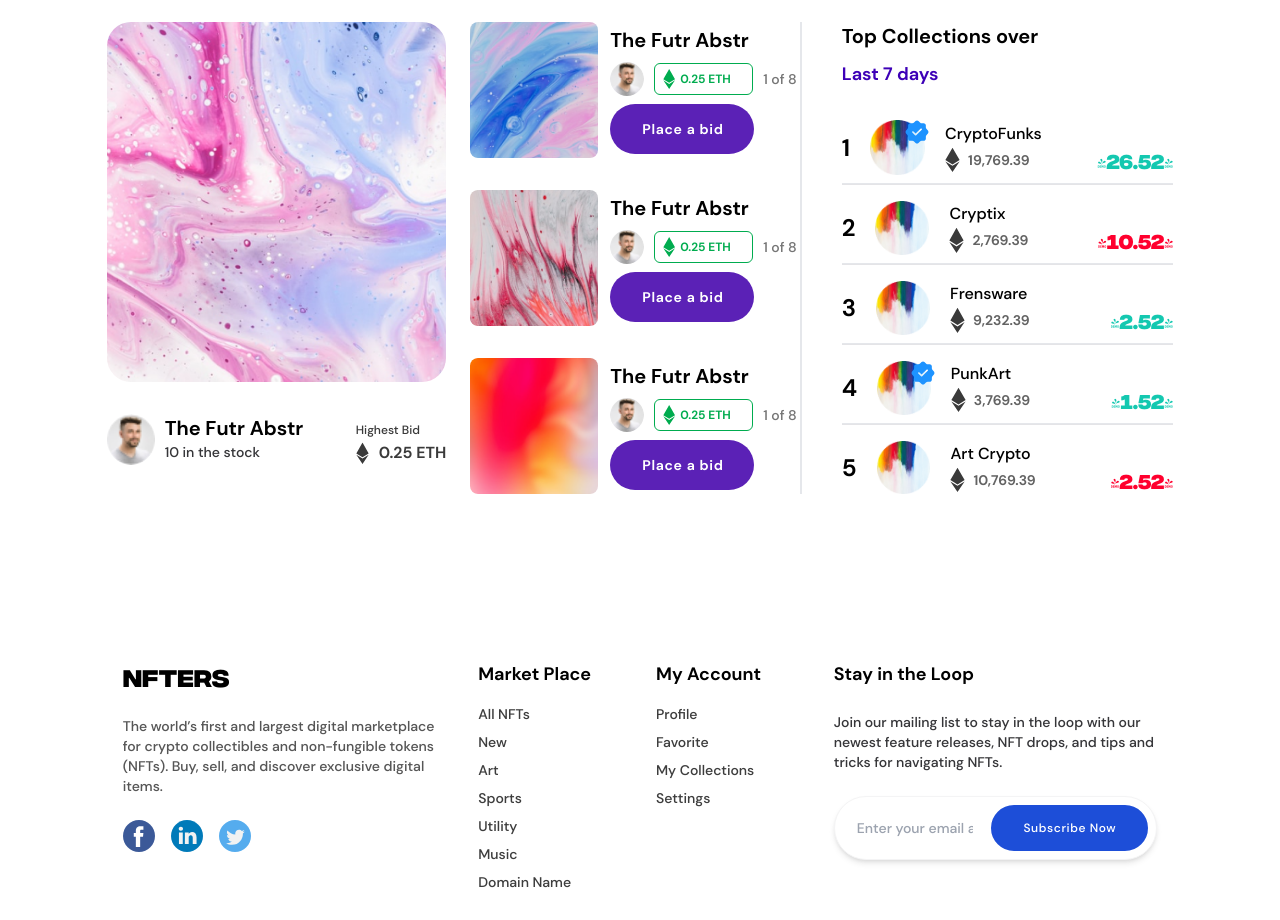
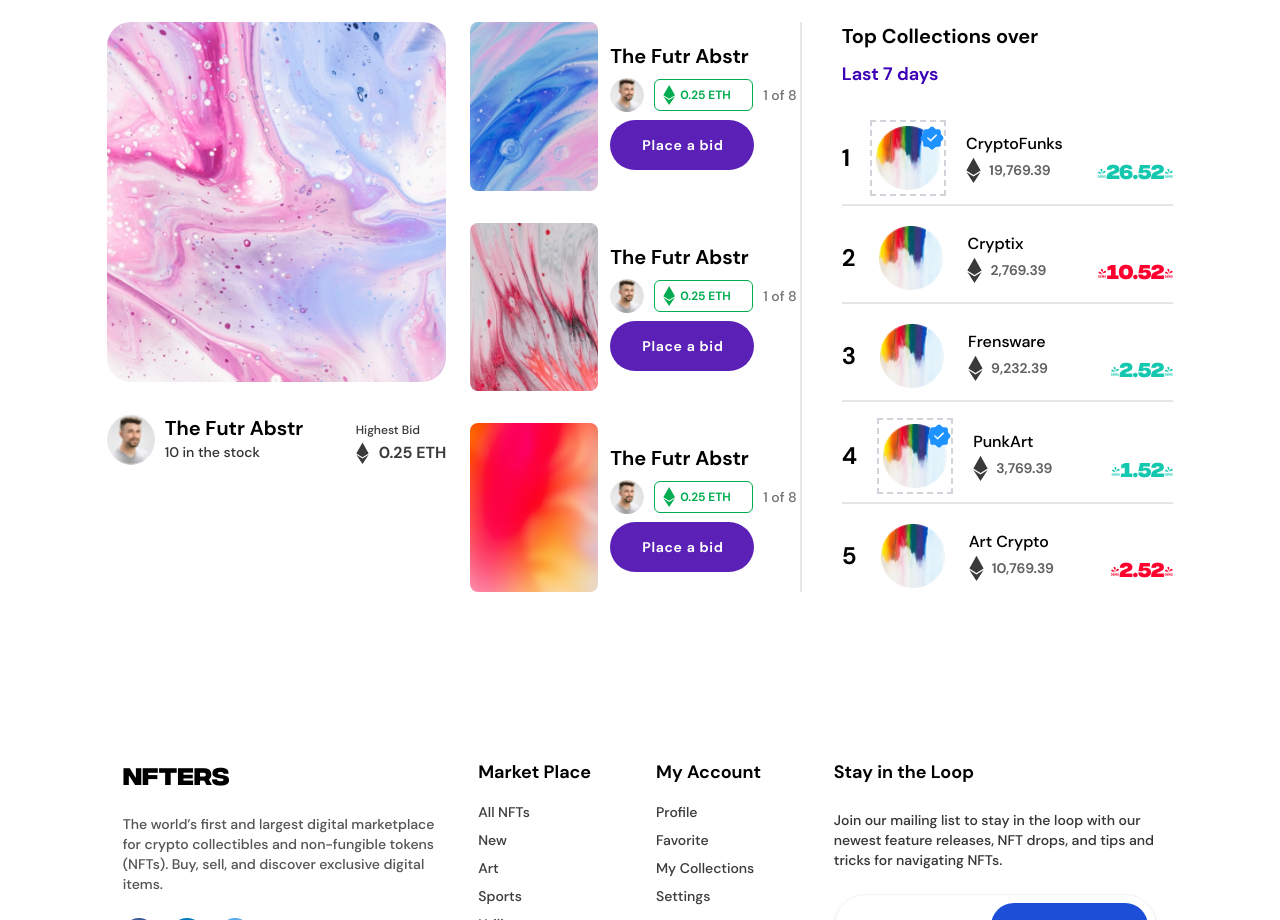
Before and after one commit to rubiyet/NFTERS, a Next.js app: page / in a window 1280 px wide. Shown: the part 1160-2080 px from the top of the page. Built offline with nearby package versions, Linux system fonts and the light colour scheme.

Commit message:
border add

```diff
--- a/src/components/collections/topCollections/Card.js
+++ b/src/components/collections/topCollections/Card.js
@@ -4,7 +4,9 @@ const Card = ({ id, image, name, value, valueAlert, change, isPositive }) => {
   return (
     <div className="flex gap-5 items-center w-full">
       <div className="text-2xl font-bold font-dmsans">{id}</div>
-      <div className="relative w-10 lg:w-16 xl:w-20 transform transition-all duration-300 ease-in-out hover:scale-105">
+      <div className={`p-1 ${valueAlert && "border-2 border-gray-300 border-dashed"}`}>
+
+      <div className={`relative w-10 lg:w-16 transform transition-all duration-300 ease-in-out hover:scale-105`}>
         {valueAlert && (
           <Image
             src="/icons/Positive.svg"
@@ -15,6 +17,7 @@ const Card = ({ id, image, name, value, valueAlert, change, isPositive }) => {
           />
         )}
         <Image src={image} alt={name} width={90} height={90} />
+      </div>
       </div>
       <div className="flex flex-col w-full">
         <div className="font-medium font-dmsans">{name}</div>
```
